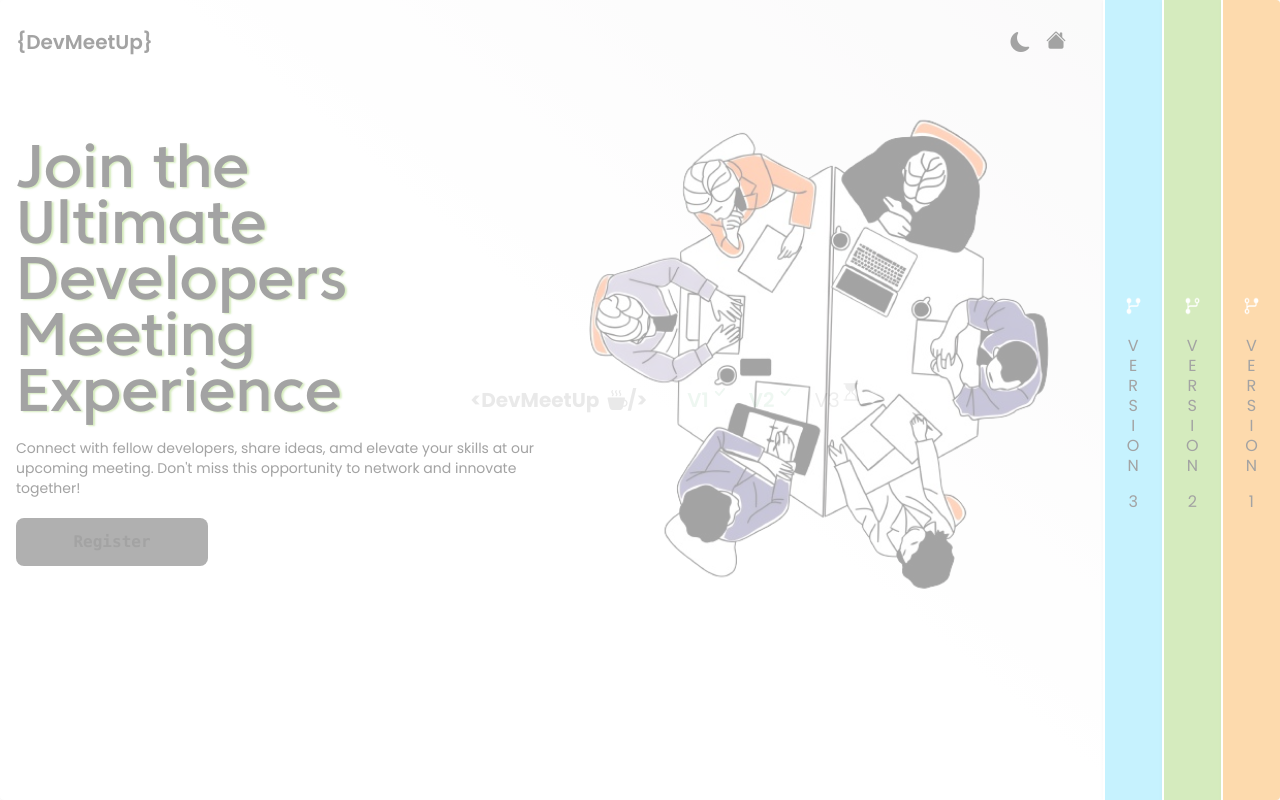
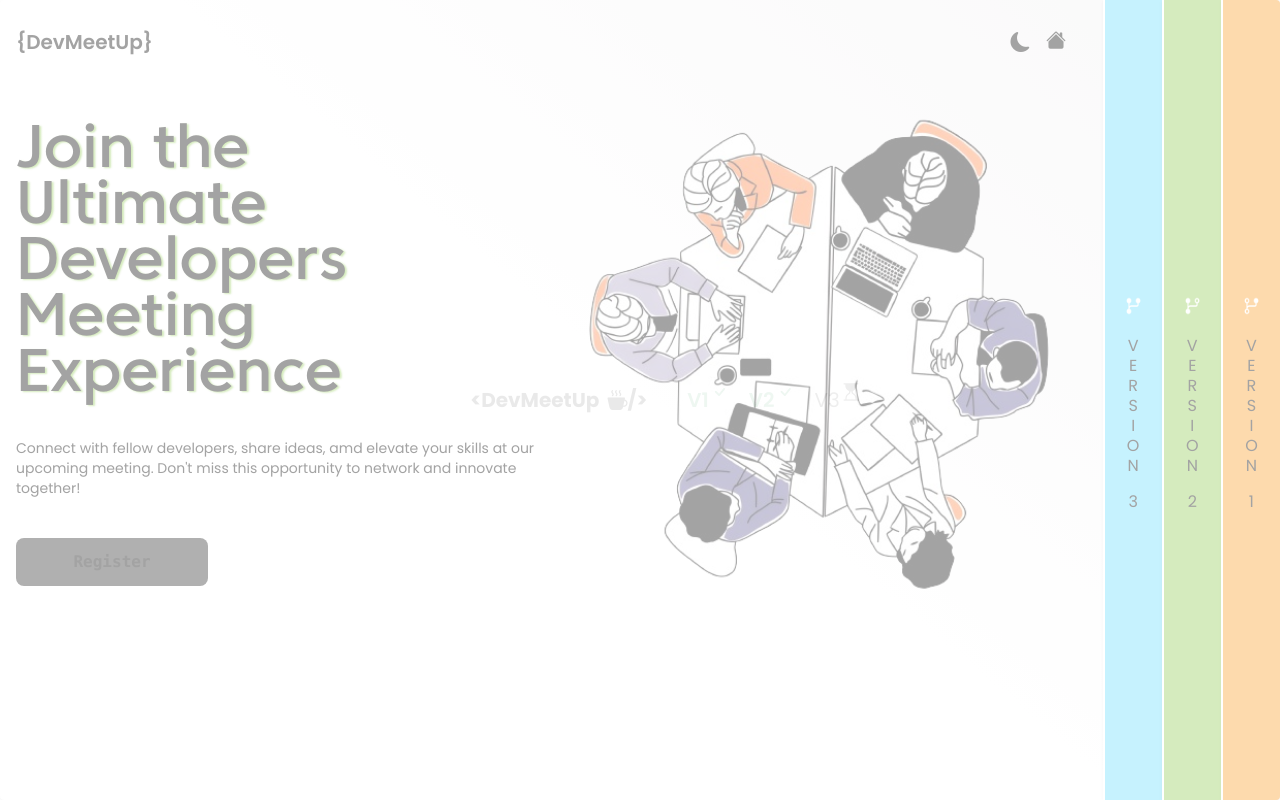
Before and after one commit to kid-us/DevMeetUp, a React (Vite) app: page / in a window 1280 px wide. Built offline with nearby package versions, Linux system fonts and the light colour scheme.

Commit message:
Hero section margin fixed.

```diff
--- a/src/components/Home/Hero.tsx
+++ b/src/components/Home/Hero.tsx
@@ -47,7 +47,7 @@ const Hero = () => {
             <h1 className="lg:text-6xl text-4xl lg:w-[82%] lg:leading-14 font-extrabold text-shadow">
               Join the Ultimate Developers Meeting Experience
             </h1>
-            <p className="text-soft-text mt-5 l:w-[70%] lg:text-sm">
+            <p className="text-soft-text my-10 l:w-[70%] lg:text-sm">
               Connect with fellow developers, share ideas, amd elevate your
               skills at our upcoming meeting. Don't miss this opportunity to
               network and innovate together!
@@ -55,7 +55,7 @@ const Hero = () => {
 
             {/* Good Message */}
             {showFinalMessage && (
-              <p className="lg:block hidden mt-10 text-soft">
+              <p className="lg:block hidden my-10 text-soft">
                 {words.map((word, index) => (
                   <motion.span
                     key={index}
```
